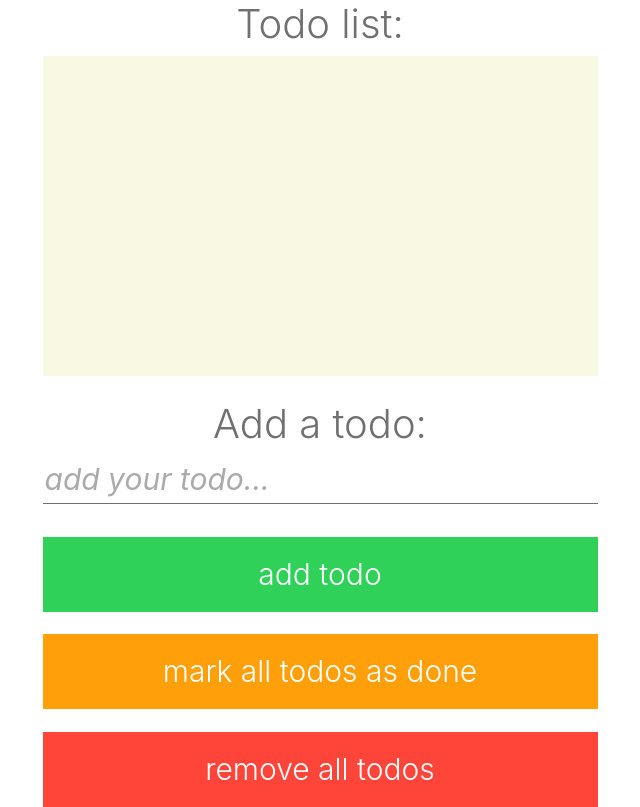
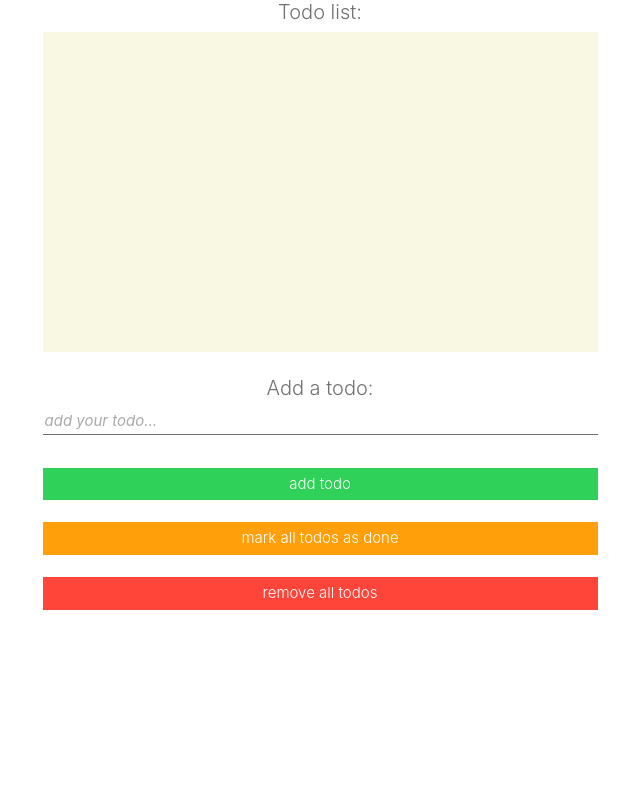
Before and after one commit to iliaroger/todo-list-app, a React (Create React App) app in the folder personal-finance-app/: page / in a window 1280 px wide. Shown: the whole page, without its empty margins (320-960 px from the left). Built offline with nearby package versions, Linux system fonts and the light colour scheme.

Commit message:
minor clean up

```diff
--- a/personal-finance-app/public/main.js
+++ b/personal-finance-app/public/main.js
@@ -10,12 +10,14 @@ let mainWindow;
 
 function createWindow() {
     mainWindow = new BrowserWindow({
-        width: 900,
-        height: 680
+        width: 500,
+        height: 480
     });
     mainWindow.loadURL(isDev ? 'http://localhost:3000' : `file://${path.join(__dirname, '../build/index.html')}`);
     mainWindow.on('closed', () => mainWindow = null);
+    mainWindow.setMenuBarVisibility(false);
 }
+
 
 app.on('ready', createWindow);
 
--- a/personal-finance-app/src/Components/Display.css
+++ b/personal-finance-app/src/Components/Display.css
@@ -1,5 +1,5 @@
 h1{
-    font-size: 40px;
+    font-size: 20px !important;
     text-align: center;
     color: rgb(112,112,112);
     font-weight: 300 !important;
--- a/personal-finance-app/src/Components/Input.css
+++ b/personal-finance-app/src/Components/Input.css
@@ -1,5 +1,5 @@
 h1 {
-    font-size: 40px;
+    font-size: 20px;
     text-align: center;
     color: rgb(112, 112, 112);
     font-weight: 300 !important;
@@ -19,18 +19,19 @@ input{
 input::placeholder{
     color: rgb(170, 170, 170);
     font-style: italic;
+    font-size: 15px;
 }
 
 input[type = "text"]{
-    font-size: 30px;
+    font-size: 15px;
 }
 
 #addButton{
     background-color: #30D158;
     border: none;
-    padding: 15px 120px;
+    padding: 5px;
     color: white;
-    font-size: 30px;
+    font-size: 15px;
     font-weight: 300;
     margin-top: 3%;
     width: 50%;
@@ -45,9 +46,9 @@ input[type = "text"]{
 #markButton{
     background-color: #FF9F0A;
     border: none;
-    padding: 15px 120px;
+    padding: 5px;
     color: white;
-    font-size: 30px;
+    font-size: 15px;
     font-weight: 300;
     margin-top: 2%;
     width: 50%;
@@ -62,9 +63,9 @@ input[type = "text"]{
 #removeButton{
     background-color: #FF453A;
     border: none;
-    padding: 15px 120px;
+    padding: 5px;
     color: white;
-    font-size: 30px;
+    font-size: 15px;
     font-weight: 300;
     margin-top: 2%;
     width: 50%;
```
Also changed, not shown: personal-finance-app/package.json (+19 -3 lines), 2 other files (tests, documents, lock files or other folders).
